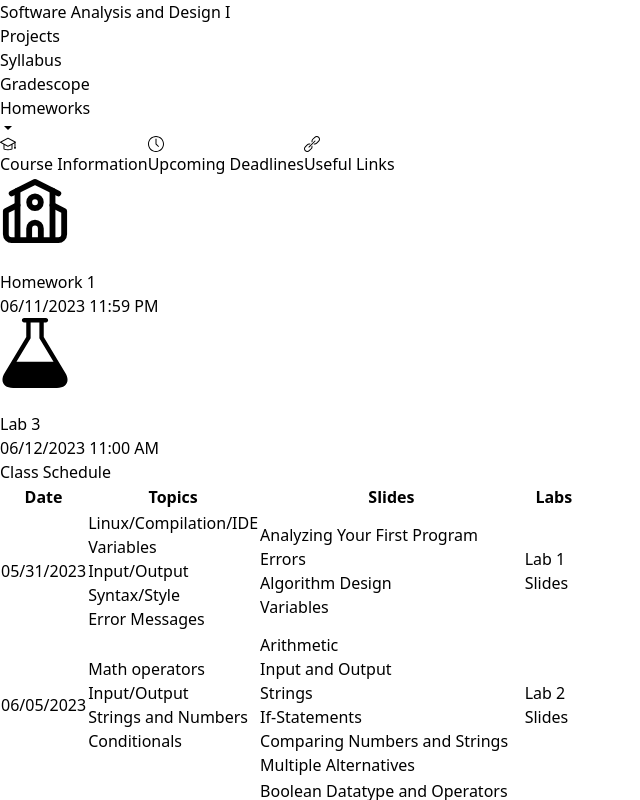
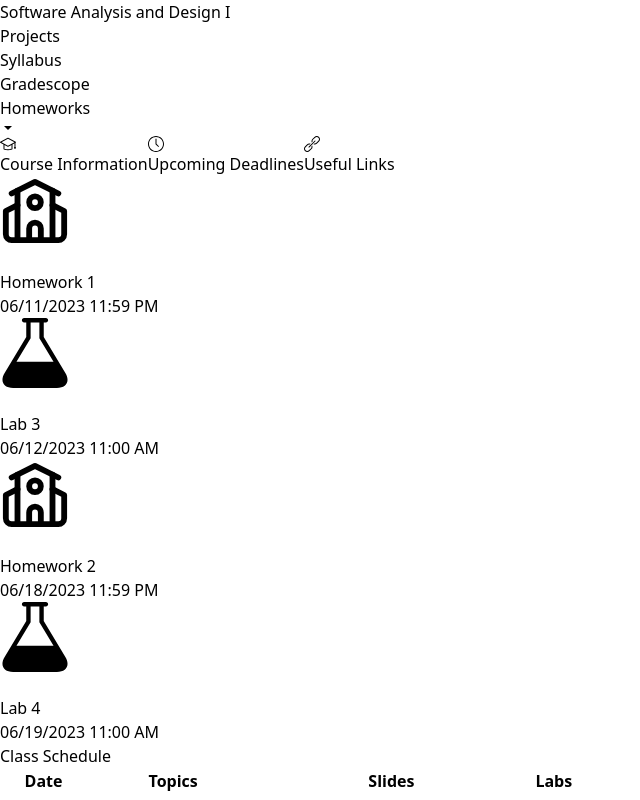
Before and after one commit to Proto007/Hunter_CS135_Summer23, a React (Vite) app in the folder course-app/: page / in a window 1280 px wide. Shown: the top 800 px of the page, without its empty margins (0-640 px from the left). Built offline with nearby package versions, Linux system fonts and the light colour scheme.

Commit message:
update deadlines

```diff
--- a/course-app/src/deadlinesdata.js
+++ b/course-app/src/deadlinesdata.js
@@ -8,5 +8,15 @@ export const deadlinesData = [
         name: "Lab 3",
         deadline: "06/12/2023 11:00 AM",
         type: "lab"
+    },
+    {
+        name: "Homework 2",
+        deadline : "06/18/2023 11:59 PM",
+        type : "classwork/homework"
+    },
+    {
+        name: "Lab 4",
+        deadline: "06/19/2023 11:00 AM",
+        type: "lab"
     }
 ]
```
